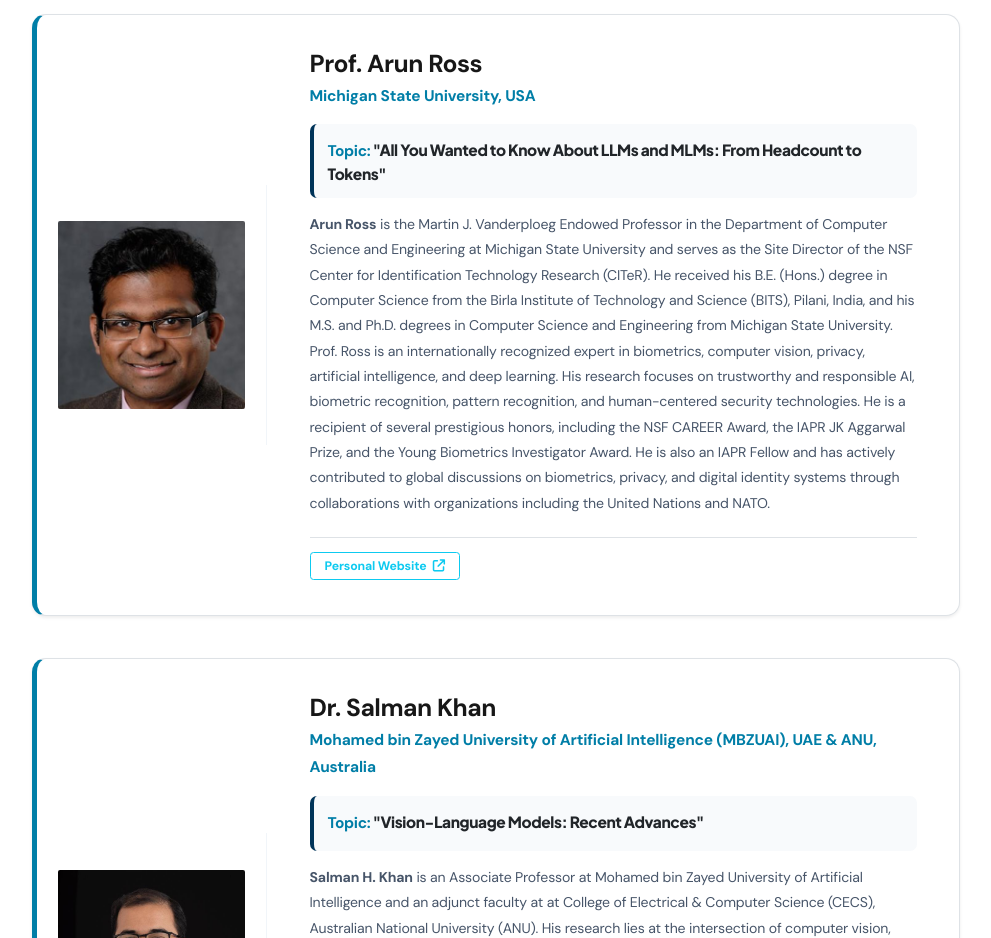
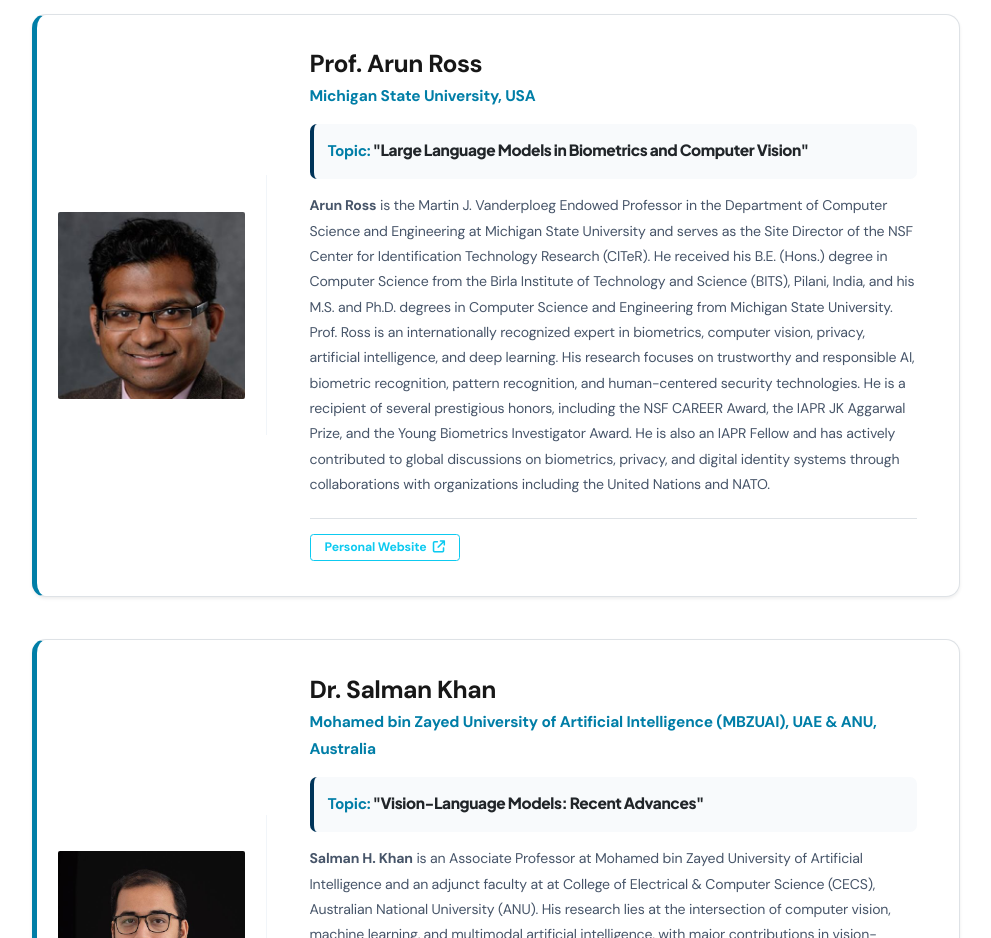
Before and after one commit to ajaymrk95/CVIP_testdeploy, a plain HTML site: page tutorials.html in a window 1280 px wide. Shown: the part 860-1798 px from the top of the page, without its empty margins (144-1135 px from the left). Drawn offline with nearby package versions, Linux system fonts and the light colour scheme.

Commit message:
Add a tutorial title and Sponsor

```diff
--- a/tutorials.html
+++ b/tutorials.html
@@ -539,8 +539,7 @@
                                     <div class="p-3 mb-3 rounded-3"
                                         style="background-color: var(--slate-50); border-left: 4px solid var(--brand-blue);">
                                         <h5 class="mb-0 text-dark" style="font-size: 1.1rem;"><span
-                                                style="color: var(--brand-accent);">Topic:</span> "All You Wanted to
-                                            Know About LLMs and MLMs: From Headcount to Tokens"</h5>
+                                                style="color: var(--brand-accent);">Topic:</span> "Large Language Models in Biometrics and Computer Vision"</h5>
                                     </div>
                                     <div class="accent-line"
                                         style="width: 60px; height: 4px; background: var(--brand-light); border-radius: 2px;">
```
Also changed, not shown: sponsors.html (+3 -0 lines), sponsorship.html (+3 -0 lines), assets/images/ZKTECO_logo.png (added), 2 other files.
